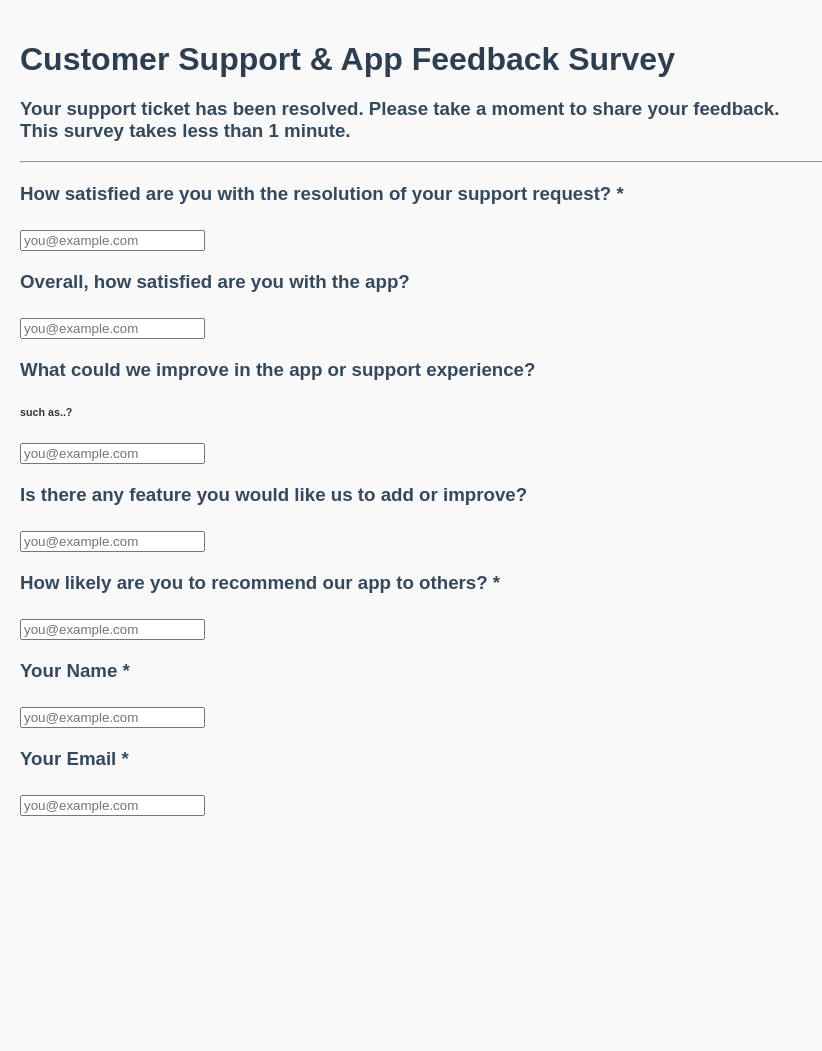
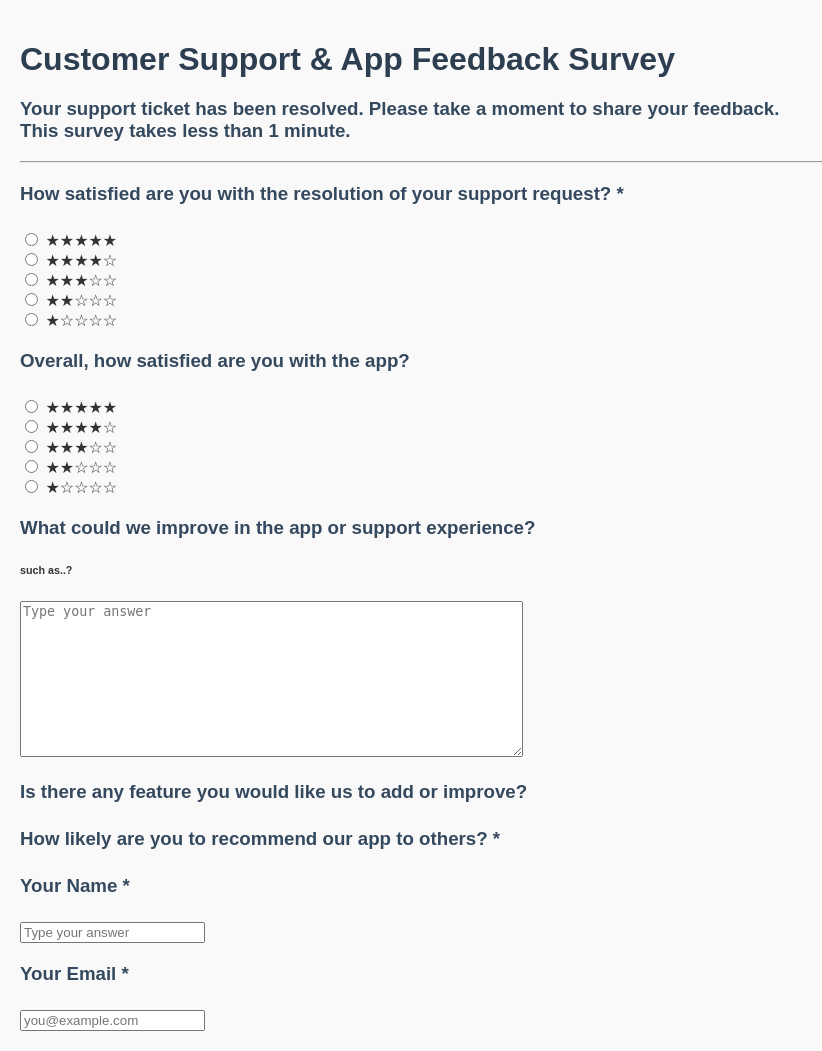
Before and after one commit to fancycode17/Customer-Satisfaction-Form, a Django app: page / in a window 1280 px wide. Shown: the whole page, without its empty margins (0-822 px from the left). Before the commit the page ends 816 px from the top, so only its background shows below. Run offline with Django 5.2, Linux system fonts and the light colour scheme; data comes from the database, SQL or seed files in the repository.

Commit message:
added custom tags for short_text, long_text and rating_1-5 (currently multiple choice)

```diff
--- a/customer_satisfaction_form/response/static/main.css
+++ b/customer_satisfaction_form/response/static/main.css
@@ -10,7 +10,7 @@
 
 /* Page container */
 body {
-    padding: 20px;
+    padding: 120px;
 }
 
 /* Headings */
--- a/customer_satisfaction_form/response/templates/main.html
+++ b/customer_satisfaction_form/response/templates/main.html
@@ -10,6 +10,7 @@
     <h3>Your support ticket has been resolved. Please take a moment to share your feedback.
         <br>This survey takes less than 1 minute.</h3>
     <hr>
+
     <form method="post">
         {% for x in questions %}
             {% if x.is_required %}
@@ -18,8 +19,18 @@
             {% else %}
                 <h3>{{ x.text }}</h3>
             {% endif %}
+
             <h6>{{ x.help_text }}</h6>
-            {% email_input %}
+
+            {% if x.type == 'email' %}
+                {% email_input name=x.id %}
+            {% elif x.type == 'short_text' %}
+                {% short_text name=x.id %}
+            {% elif x.type == 'long_text' %}
+                {% long_text name=x.id %}
+            {% elif x.type == 'rating_1-5' %}
+                {% rating_1_5 name=x.id %}
+            {% endif %}
         {% empty %}
             <h3>No questions</h3>
         {% endfor %}
--- a/customer_satisfaction_form/response/templatetags/custom_tags.py
+++ b/customer_satisfaction_form/response/templatetags/custom_tags.py
@@ -4,8 +4,51 @@
 register = template.Library()
 
 @register.simple_tag
-def email_input(required=True): #<label for="email">{{ x.text }}</label>
+def email_input(name, required=True): #<label for="email">{{ x.text }}</label>
     if required:
-        return mark_safe('<input type="email" id="email" name="email" placeholder="you@example.com" required>')
+        return mark_safe(f'<input type="email" id="{name}" name="{name}" placeholder="you@example.com" required>')
     else:
-        return mark_safe('<input type="email" id="email" name="email" placeholder="you@example.com">')
+        return mark_safe(f'<input type="email" id="{name}" name="{name}" placeholder="you@example.com">')
+
+@register.simple_tag
+def short_text(name, required=True, placeholder='Type your answer'):
+    if required:
+        return mark_safe(f'<input type="text" id="{name}" name="{name}" placeholder="{placeholder}" required>')
+    else:
+        return mark_safe(f'<input type="text" id="{name}" name="{name}" placeholder="{placeholder}">')
+
+@register.simple_tag
+def long_text(name, rows=10, cols=60, required=False, placeholder='Type your answer'):
+    if required:
+        return mark_safe(f'<textarea id="{name}" name="{name}" placeholder="{placeholder}" rows="{rows}" cols="{cols}" required></textarea>')
+    else:
+        return mark_safe(f'<textarea id="{name}" name="{name}" placeholder="{placeholder}" rows="{rows}" cols="{cols}"></textarea>')
+
+@register.simple_tag
+def rating_1_5(name, required=True):
+    if required:
+        html = f'''
+        <input type="radio" id="r5" name="{name}" value="5" required>
+        <label for="r5">★★★★★</label><br>
+        <input type="radio" id="r4" name="{name}" value="4" required>
+        <label for="r4">★★★★☆</label><br>
+        <input type="radio" id="r3" name="{name}" value="3" required>
+        <label for="r3">★★★☆☆</label><br>
+        <input type="radio" id="r2" name="{name}" value="2" required>
+        <label for="r2">★★☆☆☆</label><br>
+        <input type="radio" id="r1" name="{name}" value="1" required>
+        <label for="r1">★☆☆☆☆</label>'''
+    else:
+        html = f'''
+        <input type="radio" id="r5" name="{name}" value="5">
+        <label for="r5">★★★★★</label><br>
+        <input type="radio" id="r4" name="{name}" value="4">
+        <label for="r4">★★★★☆</label><br>
+        <input type="radio" id="r3" name="{name}" value="3">
+        <label for="r3">★★★☆☆</label><br>
+        <input type="radio" id="r2" name="{name}" value="2">
+        <label for="r2">★★☆☆☆</label><br>
+        <input type="radio" id="r1" name="{name}" value="1">
+        <label for="r1">★☆☆☆☆</label>'''
+
+    return mark_safe(html)
```
